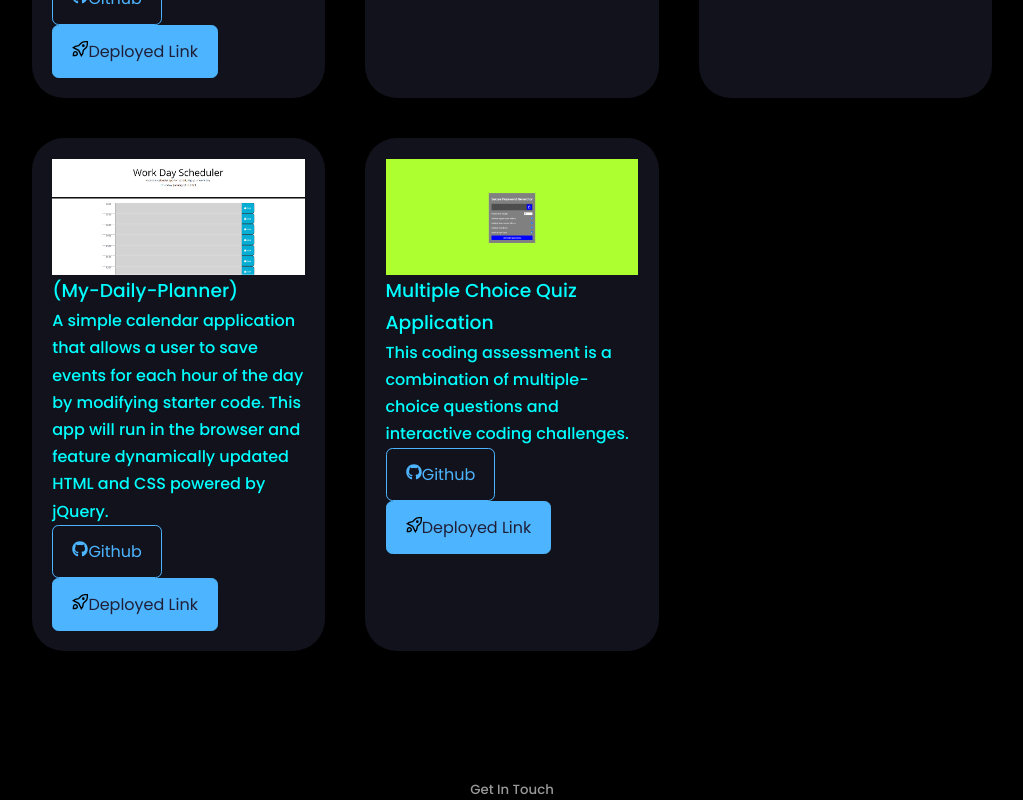
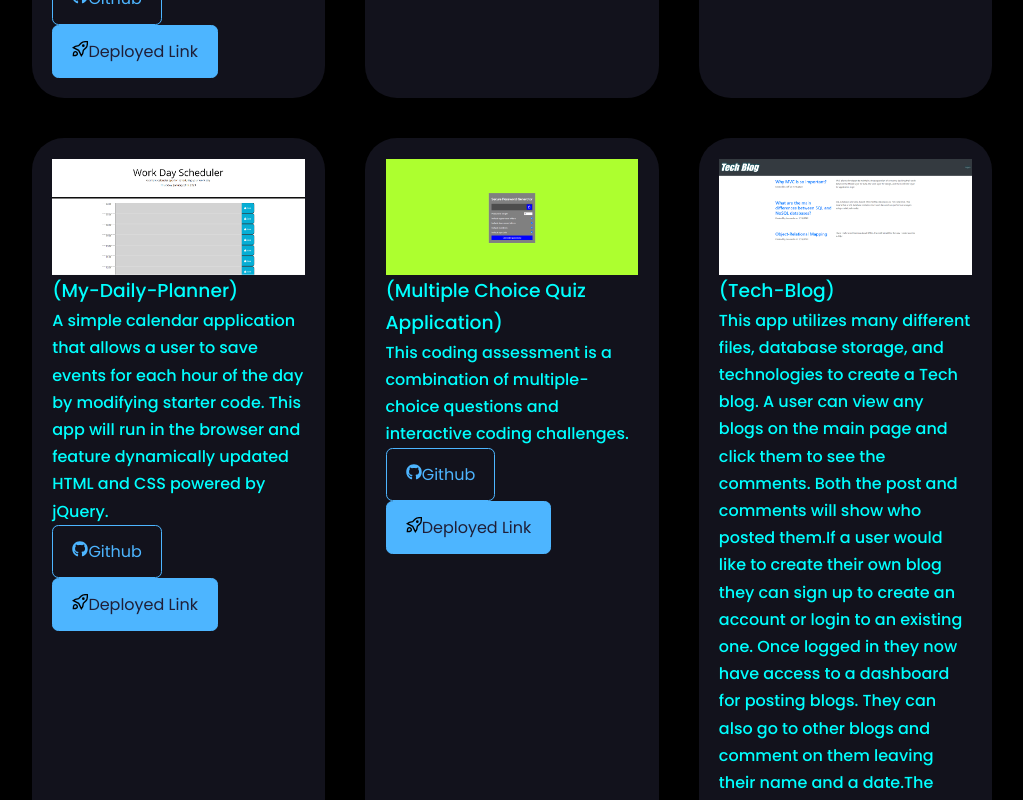
Before and after one commit to victor5055/react-portfolio-, a React (Create React App) app in the folder react-portfolio-/: page / in a window 1280 px wide. Shown: the part 2260-3060 px from the top of the page, without its empty margins (128-1151 px from the left). Built offline with nearby package versions, Linux system fonts and the light colour scheme; some icons are missing.

Commit message:
Adding the 6th project.

```diff
--- a/react-portfolio-/src/components/portfolio/Portfolio.jsx
+++ b/react-portfolio-/src/components/portfolio/Portfolio.jsx
@@ -6,7 +6,7 @@ import IMG2 from '../../assets/portfolio2.jpg'
 import IMG3 from '../../assets/portfolio3.jpg'
 import IMG4 from '../../assets/portfolio4.jpg'
 import IMG5 from '../../assets/portfolio5.jpg'
-
+import IMG6 from '../../assets/portfolio6.jpg'
 import { FaGithub } from 'react-icons/fa'
 import { GrDeploy } from 'react-icons/gr'
 
@@ -47,10 +47,18 @@ demo: 'https://victor5055.github.io/My-Daily-Planner/'
   {
     id: 5,
     image: IMG5,
-    title: 'Multiple Choice Quiz Application',
+    title: '(Multiple Choice Quiz Application)',
     desc: 'This coding assessment is a combination of multiple-choice questions and interactive coding challenges.',
     github: 'https://github.com/victor5055/Coding-Mutiple-Choice-Quiz.git',
     demo: 'https://victor5055.github.io/Coding-Mutiple-Choice-Quiz/'
+  },
+  {
+    id: 6,
+    image: IMG6,
+    title: '(Tech-Blog)',
+    desc: 'This app utilizes many different files, database storage, and technologies to create a Tech blog. A user can view any blogs on the main page and click them to see the comments. Both the post and comments will show who posted them.If a user would like to create their own blog they can sign up to create an account or login to an existing one. Once logged in they now have access to a dashboard for posting blogs. They can also go to other blogs and comment on them leaving their name and a date.The user then can logout and end their session or a timeout exists on the session as well.',
+    github: 'https://github.com/victor5055/Tech-Blog.git',
+    demo: 'https://stark-caverns-54506.herokuapp.com/'
   },
 ]
 
```
Also changed, not shown: react-portfolio-/src/assets/portfolio6.jpg (renamed from react-portfolio-/src/assets/TechBlog.PNG).
